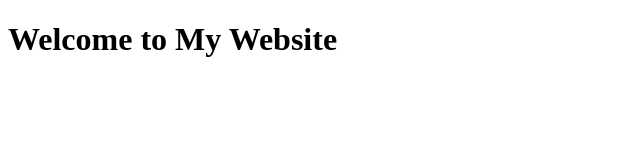
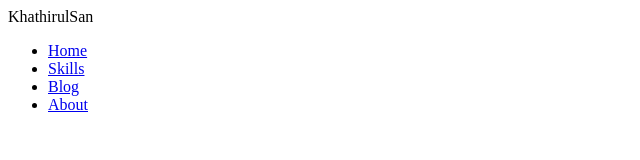
Before and after one commit to KhathirulSan/My-Porto, a plain HTML site: page index.html in a window 1280 px wide. Shown: the whole page, without its empty margins (0-640 px from the left). Drawn offline with Linux system fonts and the light colour scheme.

Commit message:
Membuat Navbar HTML (Belum Selesai)

```diff
--- a/index.html
+++ b/index.html
@@ -8,8 +8,18 @@
         <title>My Website</title>
   </head>
   <body>
-    <main>
-        <h1>Welcome to My Website</h1>
-    </main>
+        <div class="nav-container">
+            <nav class="wrapper">
+                <div class="nav-logo">
+                    <div class="logo-name">KhathirulSan</div>
+                </div>
+                <ul class="navbar">
+                    <li><a href="#">Home</a></li>
+                    <li><a href="#">Skills</a></li>
+                    <li><a href="#">Blog</a></li>
+                    <li><a href="#">About</a></li>
+                </ul>
+            </nav>
+        </div>
   </body>
 </html>
```
